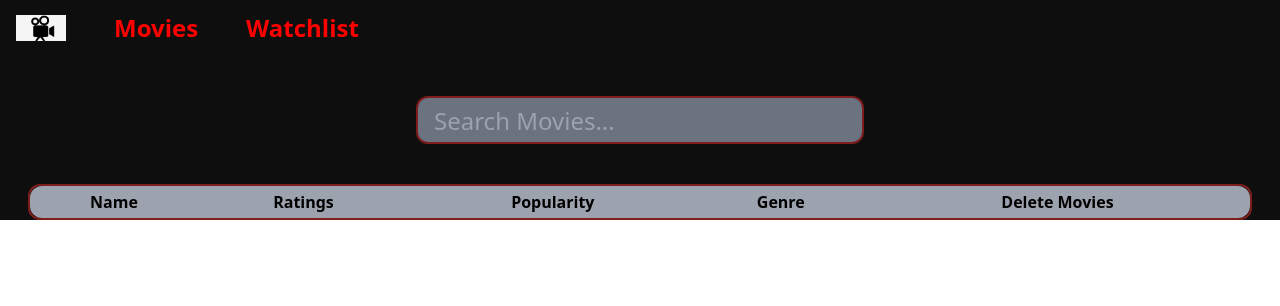
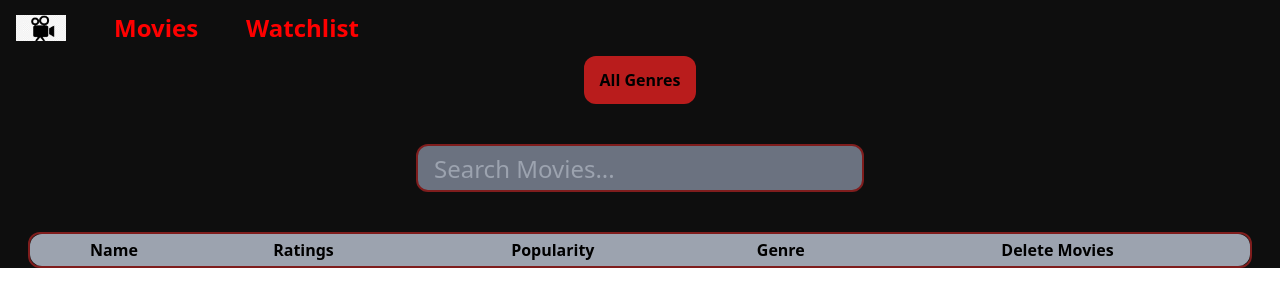
Before and after one commit to Sandeep59s/IMDB-Project, a React (Vite) app in the folder IMDB-Project/vite-project/: page /watchlist in a window 1280 px wide. Shown: the top 306 px of the page. Built offline with nearby package versions, Linux system fonts and the light colour scheme.

Commit message:
added genre bades filtering and color on clicking in genre

```diff
--- a/IMDB-Project/vite-project/src/components/Movies.jsx
+++ b/IMDB-Project/vite-project/src/components/Movies.jsx
@@ -3,7 +3,7 @@ import MovieCard from "./MovieCard";
 import axios from "axios";
 import Pagination from "./Pagination";
 
-function Movies({ handleAddToWatchList , watchlist }) {
+function Movies({ handleAddToWatchList, watchlist }) {
   const [movies, setMovies] = useState([]);
   const [pageNo, setPageNo] = useState(1);
 
--- a/IMDB-Project/vite-project/src/components/Pagination.jsx
+++ b/IMDB-Project/vite-project/src/components/Pagination.jsx
@@ -1,6 +1,6 @@
 import React from "react";
 
-function Pagination( {nextPageFn, prevPageFn, pageNumber }) {
+function Pagination({ nextPageFn, prevPageFn, pageNumber }) {
   return (
     <div
       style={{ backgroundColor: "#ff0000" }}
--- a/IMDB-Project/vite-project/src/components/Watchlist.jsx
+++ b/IMDB-Project/vite-project/src/components/Watchlist.jsx
@@ -1,18 +1,50 @@
-import React from "react";
+import React, { useEffect } from "react";
 import { useState } from "react";
+import genreIds from "../utility/genre";
 
 function Watchlist({ watchList }) {
+  const [search, setSearch] = useState("");
+  const [genreList, setGenresList] = useState([]);
+  const [currGenre, setCurrGenre] = useState("All Genres");
 
-  const [search, setSearch] = useState('')
-
-  const handleSearch=(e)=>{
+  const handleSearch = (e) => {
     setSearch(e.target.value);
     //console.log(e.target.value);
-  }
+  };
+
+  const handleFilter = (genre) => {
+    setCurrGenre(genre);
+  };
+
+  useEffect(() => {
+    let temp = watchList.map((movieObj) => {
+      return genreIds[movieObj.genre_ids[0]];
+    });
+    // console.log(temp)
+    temp = new Set(temp);
+    setGenresList(["All Genres", ...temp]);
+  }, []);
 
   return (
     <>
       {/* genre based filtering purpose */}
+
+      <div className="flex justify-center ">
+        {genreList.map((genre) => {
+          return (
+            <div
+              onClick={() => handleFilter(genre)}
+              className={
+                currGenre === genre
+                  ? "w-[7rem] h-[3rem]  mx-4 bg-red-700 font-bold  flex justify-center items-center rounded-xl"
+                  : "w-[7rem] h-[3rem]  mx-4 font-bold bg-gray-400 flex justify-center items-center rounded-xl"
+              }
+            >
+              {genre}
+            </div>
+          );
+        })}
+      </div>
 
       {/* search field */}
       <div className="flex justify-center my-10">
@@ -39,9 +71,20 @@ function Watchlist({ watchList }) {
             </tr>
           </thead>
           <tbody className="bg-gray-600/90 rounded-xl">
-            {watchList.filter((movieObj)=>(
-              movieObj.title.toLowerCase().includes(search.toLocaleLowerCase())
-            )).map((movieObj) => (
+            {watchList
+              .filter((movieObj) => {
+                if (currGenre === "All Genres") {
+                  return true;
+                } else {
+                  return genreIds[movieObj.genre_ids[0]] == currGenre;
+                }
+              })
+              .filter((movieObj) =>
+                movieObj.title
+                  .toLowerCase()
+                  .includes(search.toLocaleLowerCase())
+              )
+              .map((movieObj) => (
                 <tr className="border-2 border-red-900 rounded-xl">
                   <td className="flex items-center px-6 py-6 ">
                     <img
@@ -53,7 +96,7 @@ function Watchlist({ watchList }) {
                   </td>
                   <td>{movieObj.vote_average}</td>
                   <td>{movieObj.popularity}</td>
-                <td>action</td>
+                  <td>{genreIds[movieObj.genre_ids[0]]}</td>
                   <td style={{ color: "maroon" }}>Delete</td>
                 </tr>
               ))}
--- a/IMDB-Project/vite-project/src/index.css
+++ b/IMDB-Project/vite-project/src/index.css
@@ -6,4 +6,6 @@
     margin:0;
     padding: 0;
     background-color: rgba(0, 0, 0, 0.947);
+    width: 100%;
+    height: 100%;
 }
--- /dev/null
+++ b/IMDB-Project/vite-project/src/utility/genre.js
@@ -0,0 +1,23 @@
+const genreIds = {
+    28: "Action",
+    12: "Adventure",
+    16: "Animation",
+    35: "Comedy",
+    80: "Crime",
+    99: "Documentary",
+    18: "Drama",
+    10751: "Family",
+    14: "Fantasy",
+    36: "History",
+    27: "Horror",
+    10402: "Music",
+    9648: "Mystery",
+    10749: "Romance",
+    878: "Sci-Fi",
+    10770: "TV Movie",
+    53: "Thriller",
+    10752: "War",
+    37: "Western"
+  };
+
+  export default genreIds;
```
Also changed, not shown: IMDB-Project/vite-project/src/components/Banner.jsx (+9 -9 lines), IMDB-Project/vite-project/src/components/NavBar.jsx (+15 -4 lines), IMDB-Project/vite-project/src/components/MovieCard.jsx (line endings or trailing spaces). Lines whose indentation alone changed are shown as unchanged.
